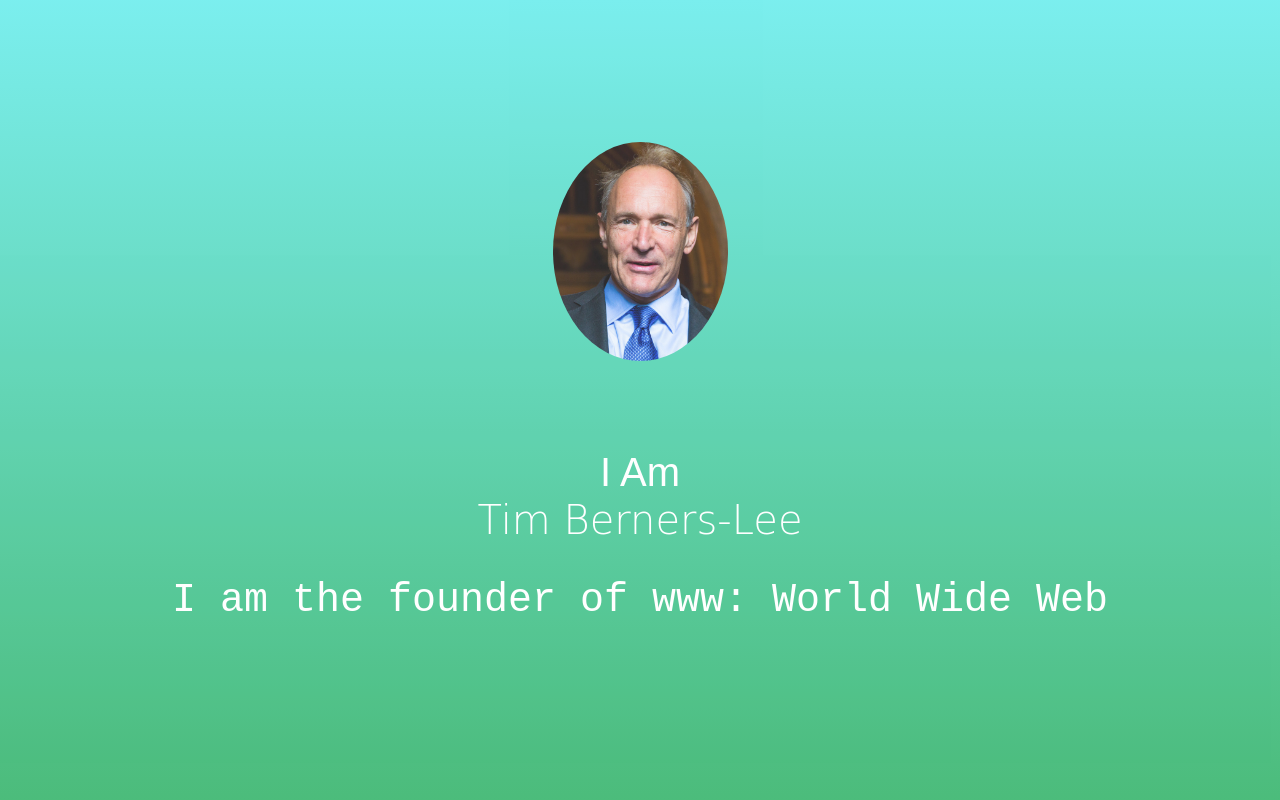
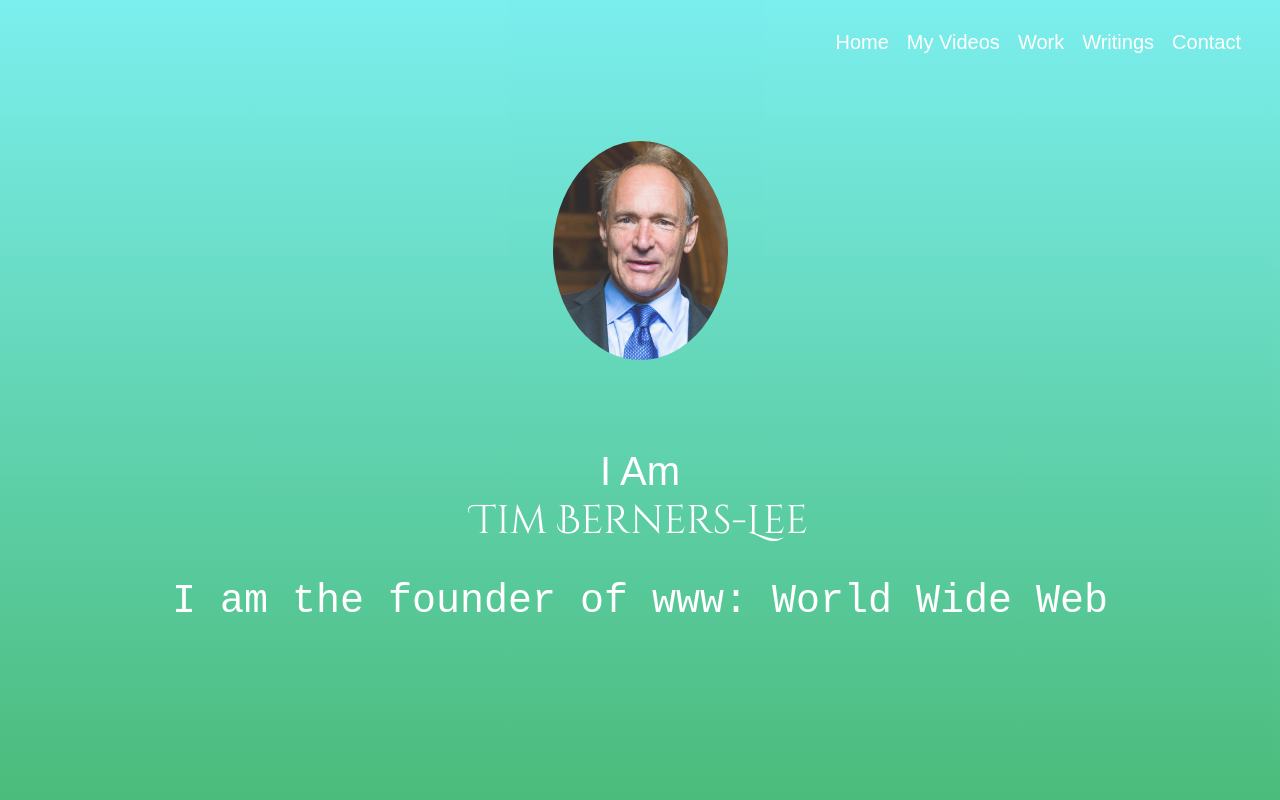
Before and after one commit to kikilalaoo/Tim-Berners-Lee, a plain HTML site: page index.html in a window 1280 px wide. Shown: the top 800 px of the page. Drawn offline with Linux system fonts and the light colour scheme.

Commit message:
Add files via upload

```diff
--- a/index.html
+++ b/index.html
@@ -5,9 +5,17 @@
 
     <title>Sir Tim Berners-Lee</title>
     <link rel="stylesheet" href="style.css">
+    <link href="https://fonts.googleapis.com/css2?family=Cinzel+Decorative&display=swap" rel="stylesheet">
 </head>
 
 <body>
+    <ul class="menu">
+    <li class="links">Home </li>
+   <li class="links">My Videos </li>
+   <li class="links">Work </li>
+  <li class="links">Writings </li>
+  <li class="links">Contact</li>
+    </ul>
     <section id="welcome">
         <div class="parallax-inner">
             <img src="Sir_Tim_Berners-Lee_(cropped).jpg" class="profile">
--- a/style.css
+++ b/style.css
@@ -21,6 +21,7 @@ background: linear-gradient(#60ebeb 0%, #27ae60 100%);
     display:table;
     width:100%;
     height:100%;
+    z-index: 11;
 }
 h1{
     font-size: 40px;
@@ -36,7 +37,7 @@ h2{
 }
 #name{
     font-size: 40px;
-    font-family: cursive;
+    font-family:'Cinzel Decorative',cursive;
     line-height: 1.2;
 }
 #bio{
@@ -66,3 +67,27 @@ height: 6px;
     margin: 8px auto;
 
 }
+
+.menu{
+    list-style: none;
+    font-family: sans-serif;
+    position: absolute;
+    top:10px;
+    right: 30px;
+    z-index: 12;
+    cursor: pointer;
+}
+.links{
+    float: left;
+    color: #FFF;
+    padding-top: 5px;
+    padding-bottom:5px;
+    padding-right: 9px;
+    padding-left: 9px;
+    font-family: fantasy;
+    font-size: 20px;
+    }
+.links:hover{
+   background-color: deeppink;
+
+}
```
